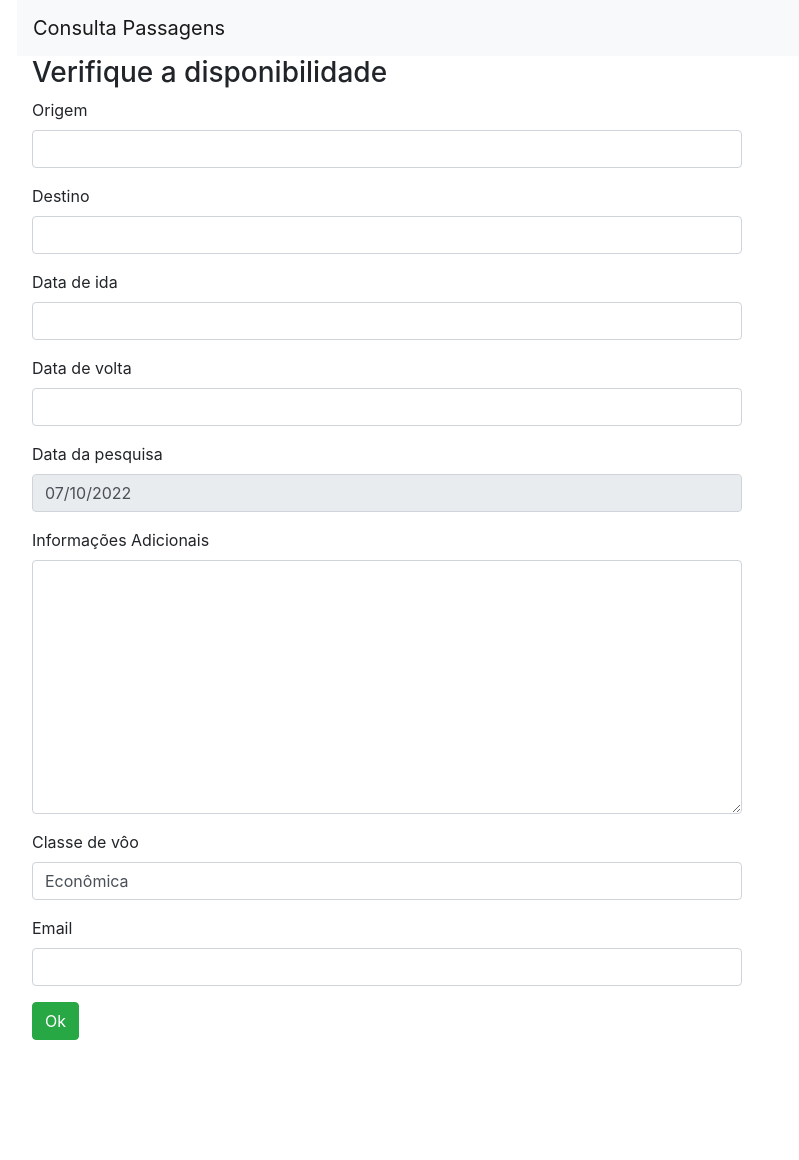
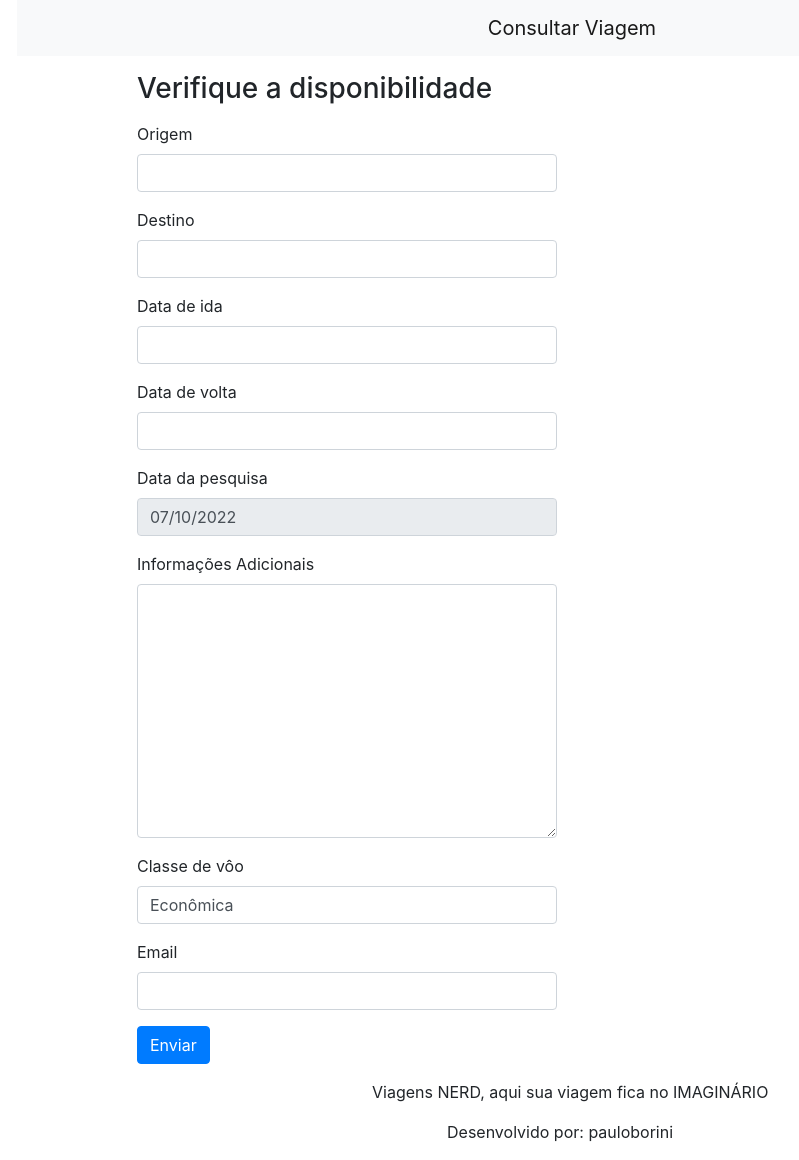
Before and after one commit to pauloborini/forms_django, a Django app: page / in a window 1280 px wide. Shown: the whole page, without its empty margins (68-867 px from the left). Before the commit the page ends 1040 px from the top, so only its background shows below. Run offline with Django 4.2, Linux system fonts and the light colour scheme; some libraries are stand-ins or nearby versions.

Commit message:
pequena atualização visual

```diff
--- a/templates/base.html
+++ b/templates/base.html
@@ -13,15 +13,24 @@
             integrity="sha384-q8i/X+965DzO0rT7abK41JStQIAqVgRVzpbzo5smXKp4YfRvH+8abtTE1Pi6jizo"
             crossorigin="anonymous"></script>
     {{ form.media }}
-    <title>Consulta Passagens</title>
+    <title>Viagens GRÁTIS</title>
 </head>
 <body>
 <section class="container" mt-2>
-    <nav class="navbar navbar-expand-lg navbar-light bg-light">
-        <a class="navbar-brand" href="{% url 'index.html' %}">Consulta Passagens</a>
+    <nav class="navbar navbar-expand-lg navbar-light bg-light ">
+        <a class="navbar-brand mx-auto" href="{% url 'index.html' %}">Consultar Viagem</a>
     </nav>
 
     {% block content %} {% endblock %}
 </section>
+
+<div class="mx-auto" style="width: 400px">
+    <p></p>
+    <p>Viagens NERD, aqui sua viagem fica no IMAGINÁRIO</p>
+</div>
+<div class="mx-auto" style="width: 250px">
+    <p>Desenvolvido por: pauloborini</p>
+</div>
+
 </body>
 </html>
--- a/templates/index.html
+++ b/templates/index.html
@@ -1,10 +1,11 @@
 {% extends 'base.html' %}
 {% block content %}
 {% load widget_tweaks %}
-
-<section class="col-8">
-
+<div class="mx-auto" style="width: 900px">
+<section class="col-6" >
+    <p></p>
     <h3>Verifique a disponibilidade</h3>
+    <p></p>
     <form action="{% url 'minha_consulta' %}" method="POST">
         {% csrf_token %}
         {% for field in form.visible_fields %}
@@ -24,8 +25,10 @@
             {{field|add_class:'form-control'}}
         </div>
         {% endfor %}
-        <input type="submit" value="Ok" class="btn btn-success">
+        <input type="submit" value="Enviar" class="btn btn-primary">
     </form>
 </section>
+</div>
+
 
 {% endblock %}
--- a/templates/minha_consulta.html
+++ b/templates/minha_consulta.html
@@ -1,6 +1,7 @@
 {% extends 'base.html' %}
 {% block content %}
 
+<p></p>
 <p>Sua Origem é: {{ form.origem.value }} </p>
 <p>Sua Destino é: {{ form.destino.value }} </p>
 <p>Sua Data de Ida é: {{ form.data_ida.value }} </p>
@@ -9,6 +10,7 @@
 <p>Classe de vôo: {{ form.classe_viagem.value }} </p>
 <p>Informações Extras: {{ form.informacoes.value }} </p>
 <p>E-mail: {{ pessoa_form.email.value }} </p>
+<p></p>
 
 
 {% endblock %}
```
